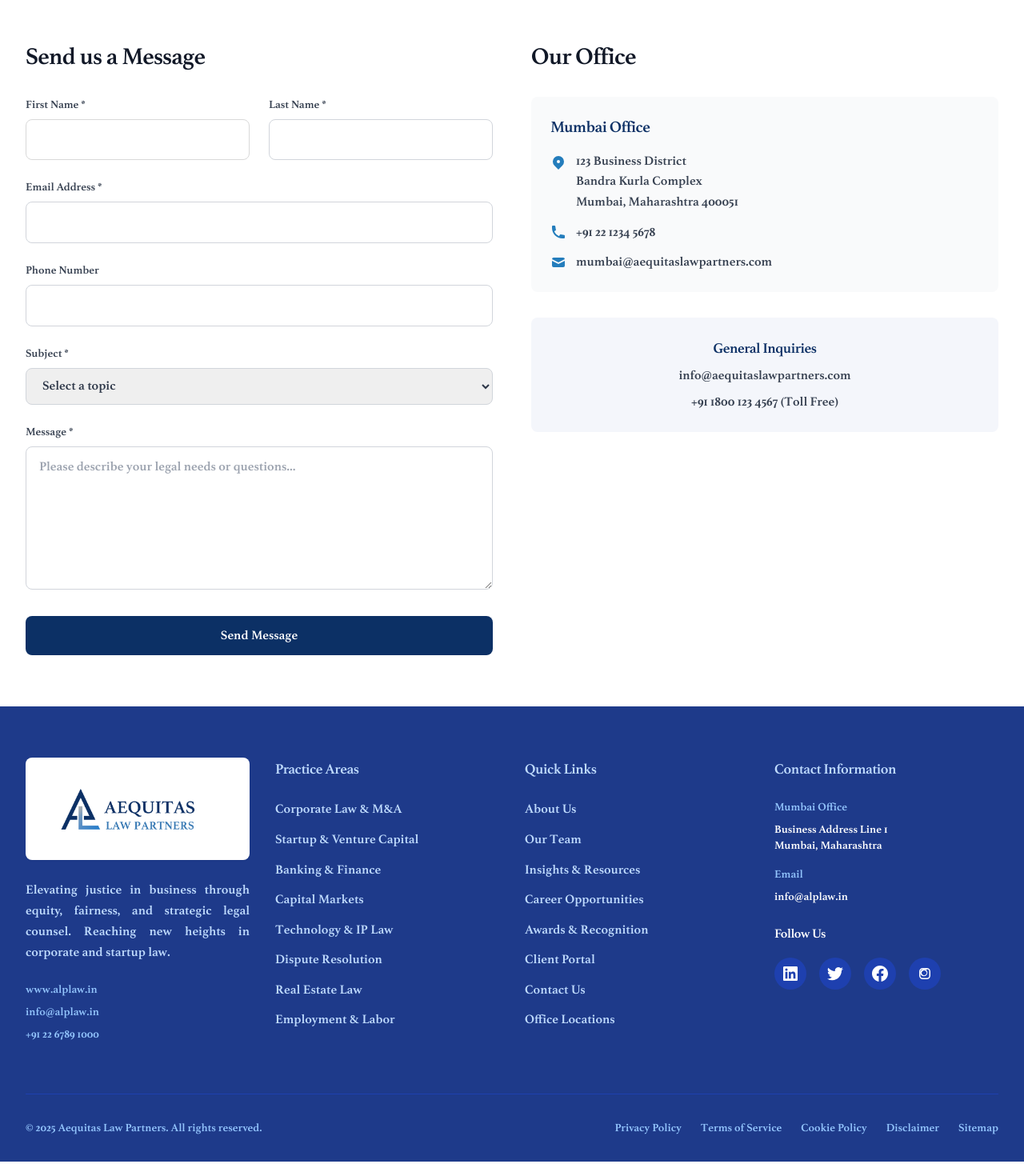
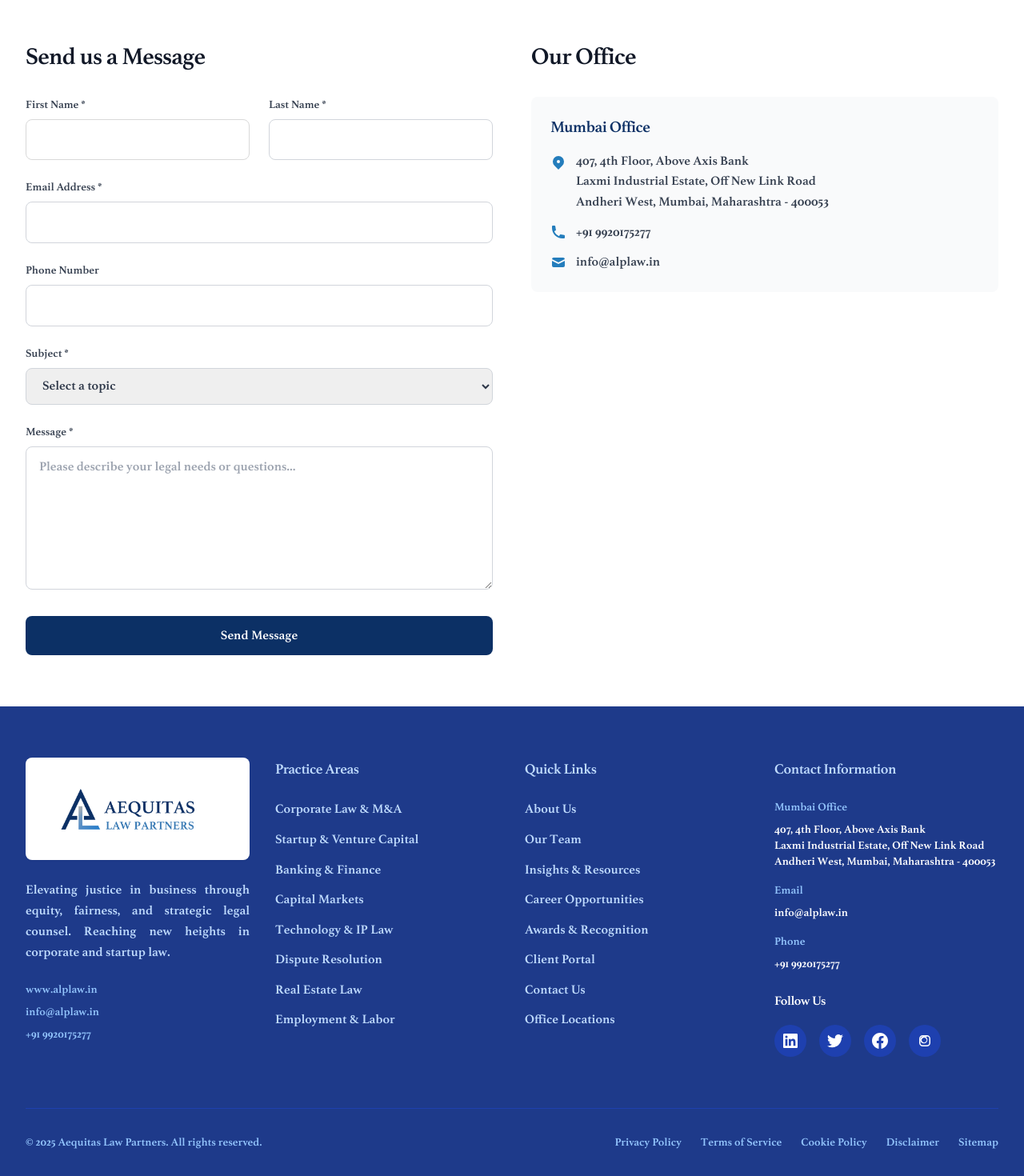
Before and after one commit to aequitaslawpartners/aequitas-law-partners, a Next.js app: page /contact in a window 1280 px wide. Shown: the part 453-1923 px from the top of the page at 80% size. Built offline with nearby package versions, Linux system fonts and the light colour scheme.

Commit message:
address update

```diff
--- a/src/app/contact/page.js
+++ b/src/app/contact/page.js
@@ -132,33 +132,33 @@
                         <path fillRule="evenodd" d="M5.05 4.05a7 7 0 119.9 9.9L10 18.9l-4.95-4.95a7 7 0 010-9.9zM10 11a2 2 0 100-4 2 2 0 000 4z" clipRule="evenodd" />
                       </svg>
                       <div>
-                        <p className="text-gray-700">123 Business District</p>
-                        <p className="text-gray-700">Bandra Kurla Complex</p>
-                        <p className="text-gray-700">Mumbai, Maharashtra 400051</p>
+                        <p className="text-gray-700">407, 4th Floor, Above Axis Bank</p>
+                        <p className="text-gray-700">Laxmi Industrial Estate, Off New Link Road</p>
+                        <p className="text-gray-700">Andheri West, Mumbai, Maharashtra - 400053</p>
                       </div>
                     </div>
                     <div className="flex items-center">
                       <svg className="w-5 h-5 text-secondary-500 mr-3" fill="currentColor" viewBox="0 0 20 20">
                         <path d="M2 3a1 1 0 011-1h2.153a1 1 0 01.986.836l.74 4.435a1 1 0 01-.54 1.06l-1.548.773a11.037 11.037 0 006.105 6.105l.774-1.548a1 1 0 011.059-.54l4.435.74a1 1 0 01.836.986V17a1 1 0 01-1 1h-2C7.82 18 2 12.18 2 5V3z" />
                       </svg>
-                      <p className="text-gray-700">+91 22 1234 5678</p>
+                      <p className="text-gray-700">+91 9920175277</p>
                     </div>
                     <div className="flex items-center">
                       <svg className="w-5 h-5 text-secondary-500 mr-3" fill="currentColor" viewBox="0 0 20 20">
                         <path d="M2.003 5.884L10 9.882l7.997-3.998A2 2 0 0016 4H4a2 2 0 00-1.997 1.884z" />
                         <path d="M18 8.118l-8 4-8-4V14a2 2 0 002 2h12a2 2 0 002-2V8.118z" />
                       </svg>
-                      <p className="text-gray-700">mumbai@aequitaslawpartners.com</p>
+                      <p className="text-gray-700">info@alplaw.in</p>
                     </div>
                   </div>
                 </div>
 
                 {/* General Contact */}
-                <div className="mt-8 text-center p-6 bg-primary-50 rounded-lg">
+                {/* <div className="mt-8 text-center p-6 bg-primary-50 rounded-lg">
                   <h3 className="text-lg font-semibold text-primary-900 mb-2">General Inquiries</h3>
-                  <p className="text-gray-700 mb-2">info@aequitaslawpartners.com</p>
-                  <p className="text-gray-700">+91 1800 123 4567 (Toll Free)</p>
-                </div>
+                  <p className="text-gray-700 mb-2">info@alplaw.in</p>
+                  <p className="text-gray-700">+91 9920175277</p>
+                </div> */}
               </div>
             </div>
           </div>
--- a/src/components/Footer.js
+++ b/src/components/Footer.js
@@ -24,7 +24,7 @@
             <div className="space-y-2 text-sm text-blue-300">
               <p><strong>www.alplaw.in</strong></p>
               <p>info@alplaw.in</p>
-              <p>+91 22 6789 1000</p>
+              <p>+91 9920175277</p>
             </div>
           </div>
 
@@ -64,12 +64,17 @@
             <div className="space-y-4 mb-6">
               <div>
                 <p className="text-blue-300 text-sm mb-2">Mumbai Office</p>
-                <p className="text-white text-sm">Business Address Line 1</p>
-                <p className="text-white text-sm">Mumbai, Maharashtra</p>
+                <p className="text-white text-sm">407, 4th Floor, Above Axis Bank</p>
+                <p className="text-white text-sm">Laxmi Industrial Estate, Off New Link Road</p>
+                <p className="text-white text-sm">Andheri West, Mumbai, Maharashtra - 400053</p>
               </div>
               <div>
                 <p className="text-blue-300 text-sm mb-2">Email</p>
                 <p className="text-white text-sm">info@alplaw.in</p>
+              </div>
+              <div>
+                <p className="text-blue-300 text-sm mb-2">Phone</p>
+                <p className="text-white text-sm">+91 9920175277</p>
               </div>
             </div>
 
```
